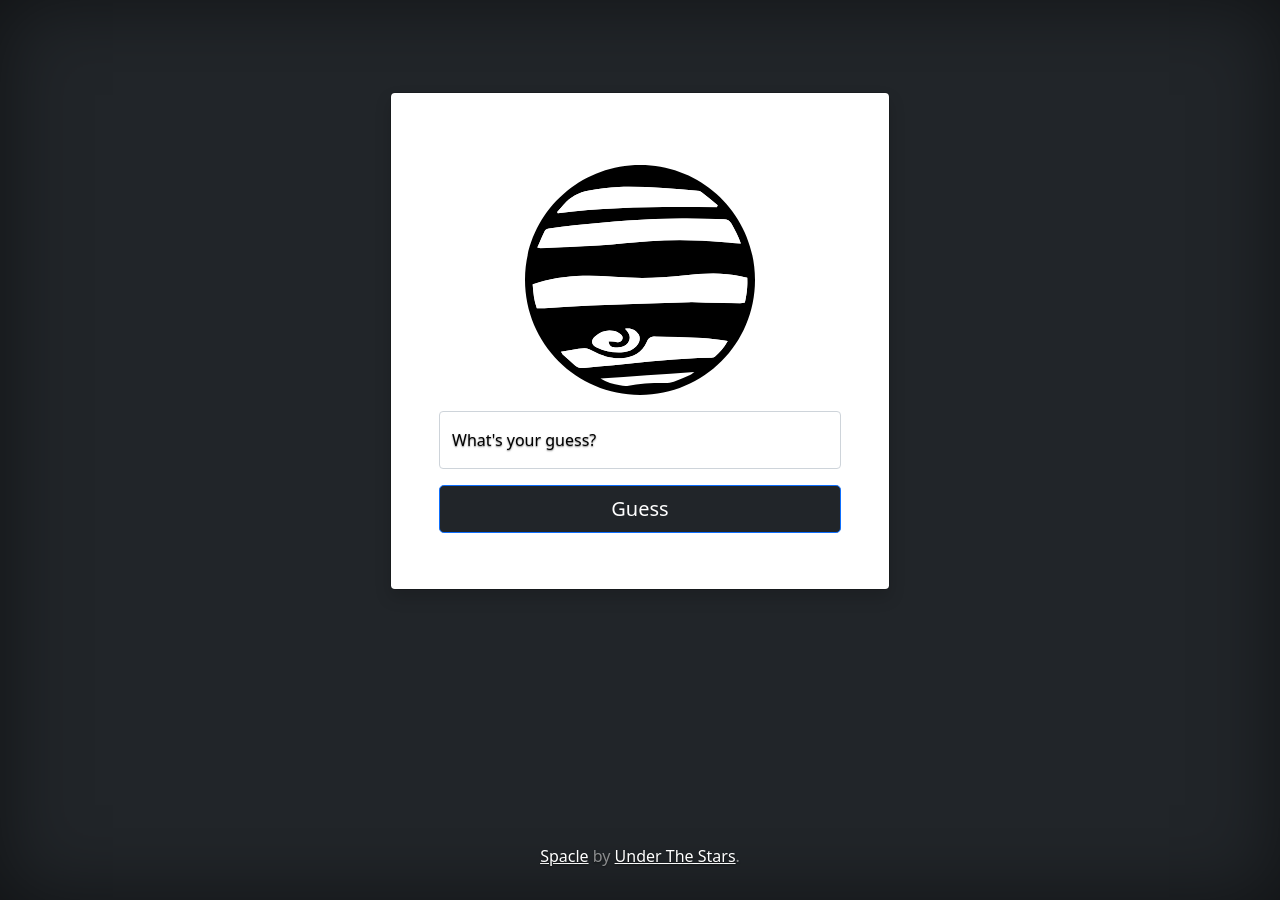
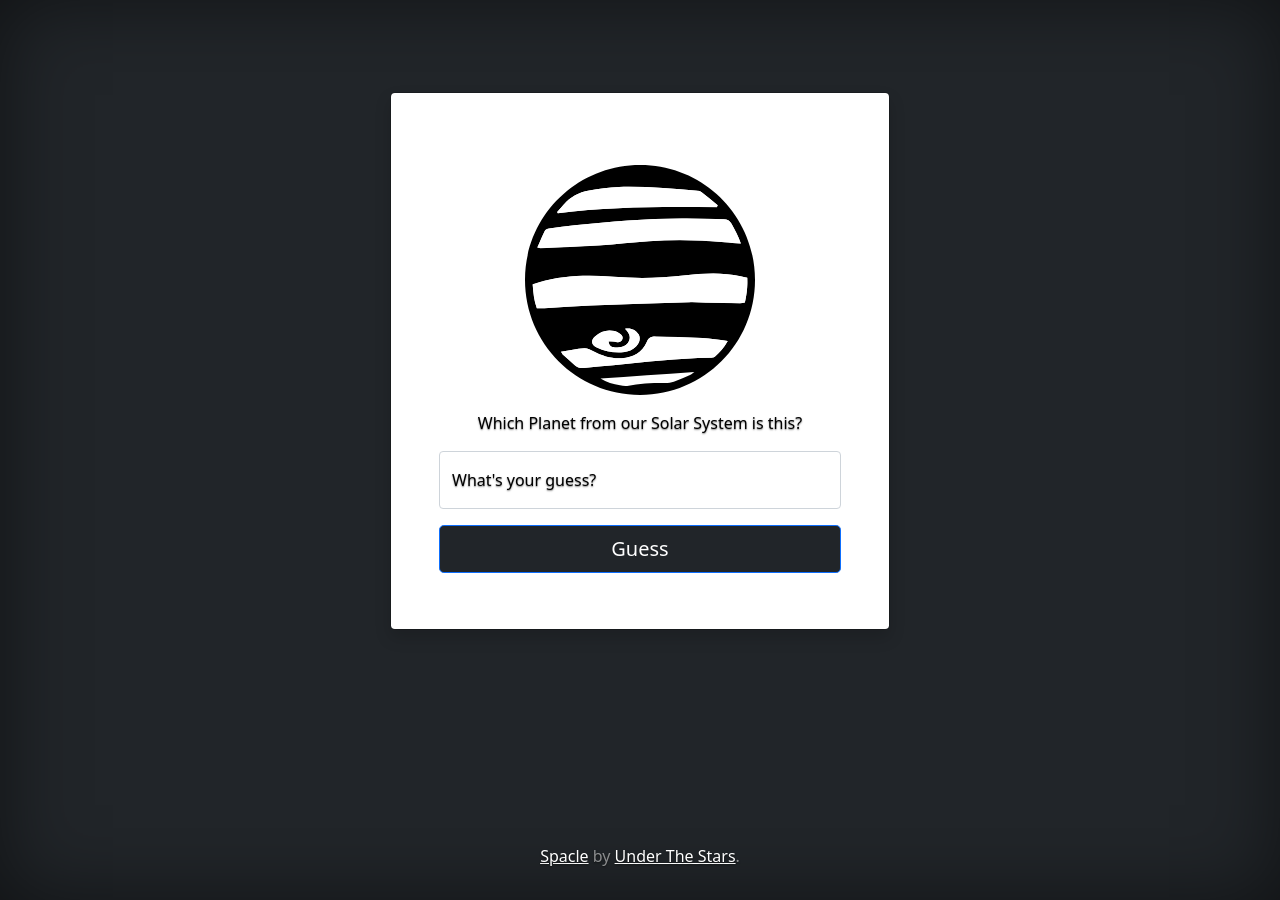
Before and after one commit to andybateman/andybateman.github.io, a Jekyll site: the page spacle/index.html, which Jekyll copies as it is, in a window 1280 px wide. Built offline with Jekyll 4.4.1, drawn with Linux system fonts in a browser that asks for light colours; some of the changed lines change nothing that is shown.

Commit message:
Star Wars easter egg

```diff
--- a/spacle/index.html
+++ b/spacle/index.html
@@ -14,14 +14,21 @@
       crossorigin="anonymous"
     />
 
-  <link rel="stylesheet" href="//code.jquery.com/ui/1.13.1/themes/base/jquery-ui.css">
+    <link
+      rel="stylesheet"
+      href="//code.jquery.com/ui/1.13.1/themes/base/jquery-ui.css"
+    />
 
     <meta name="theme-color" content="#7952b3" />
     <!-- Custom styles for this template -->
     <link href="cover.css" rel="stylesheet" />
 
     <script src="https://code.jquery.com/jquery-3.6.0.min.js"></script>
-    <script   src="https://code.jquery.com/ui/1.13.1/jquery-ui.min.js"   integrity="sha256-eTyxS0rkjpLEo16uXTS0uVCS4815lc40K2iVpWDvdSY="   crossorigin="anonymous"></script>
+    <script
+      src="https://code.jquery.com/ui/1.13.1/jquery-ui.min.js"
+      integrity="sha256-eTyxS0rkjpLEo16uXTS0uVCS4815lc40K2iVpWDvdSY="
+      crossorigin="anonymous"
+    ></script>
   </head>
   <body class="d-flex h-100 text-center text-white bg-dark">
     <div class="cover-container d-flex w-100 h-100 p-3 mx-auto flex-column">
@@ -43,8 +50,8 @@
               />
             </p>
             <div class="modal-body ui-front p-5 pt-0">
-              <div class="d-none mb-3 text-black" id="confirmation">
-                    Not into lists? Try the new grid view.
+              <div class="mb-3 text-black" id="confirmation">
+                Which Planet from our Solar System is this?
               </div>
               <form id="haveaguess">
                 <div class="form-floating mb-3">
@@ -76,7 +83,8 @@
             >Spacle</a
           >
           by
-          <a href="https://www.underthestars.co.nz" class="text-white">Under The Stars</a
+          <a href="https://www.underthestars.co.nz" class="text-white"
+            >Under The Stars</a
           >.
         </p>
       </footer>
@@ -103,7 +111,7 @@
       $("#object").fadeIn();
     });
 
-    $( function() {
+    $(function () {
       var availableTags = [
         "Sun",
         "Mercury",
@@ -114,30 +122,37 @@
         "Saturn",
         "Uranus",
         "Neptune",
-      "Pluto"
+        "Pluto",
+        "Tatooine",
       ];
-    $( "#floatingInput" ).autocomplete({
-      source: availableTags
+      $("#floatingInput").autocomplete({
+        source: availableTags,
       });
-    $( "#floatingInput" ).autocomplete( "option", "appendTo", ".eventInsForm" );
-
-  } );
+      $("#floatingInput").autocomplete("option", "appendTo", ".eventInsForm");
+    });
 
     $("form").submit(function (e) {
       $distance = null;
       $guess = $("#floatingInput").val();
-      $.each($objects, function( i, val ) {
-          if ($guess.toLowerCase()==val.label.toLowerCase()) {
-            $distance=Math.abs(val.AU-$object.AU);
+      $.each($objects, function (i, val) {
+        if ($guess.toLowerCase() == val.label.toLowerCase()) {
+          $distance = Math.abs(val.AU - $object.AU);
         }
       });
-      if ($object.label.toLowerCase() ==  $guess.toLowerCase()) {
-        $('#confirmation').html("<strong>" + $object.label + " is Correct!</strong>").removeClass('d-none');
+      if ($object.label.toLowerCase() == $guess.toLowerCase()) {
+        $("#confirmation").html(
+          "<strong>" + $object.label + " is Correct!</strong>"
+        );
       } else if ($distance == null) {
-        $('#confirmation').html("That's not a proper guess.").removeClass('d-none');
+        $("#confirmation").html("That's not a proper guess.");
+        $distance = null;
+      } else if ($guess.toLowerCase() == "tatooine") {
+        $("#confirmation").html("Tatooine is in a galaxy far, far away.");
         $distance = null;
       } else {
-        $('#confirmation').html("Wrong: " + $guess + " is " + $distance + "au away, try again.").removeClass('d-none');
+        $("#confirmation").html(
+          "Wrong: " + $guess + " is " + $distance + "au away, try again."
+        );
         $distance = null;
       }
       return false;
```
Lines whose indentation alone changed are shown as unchanged.
